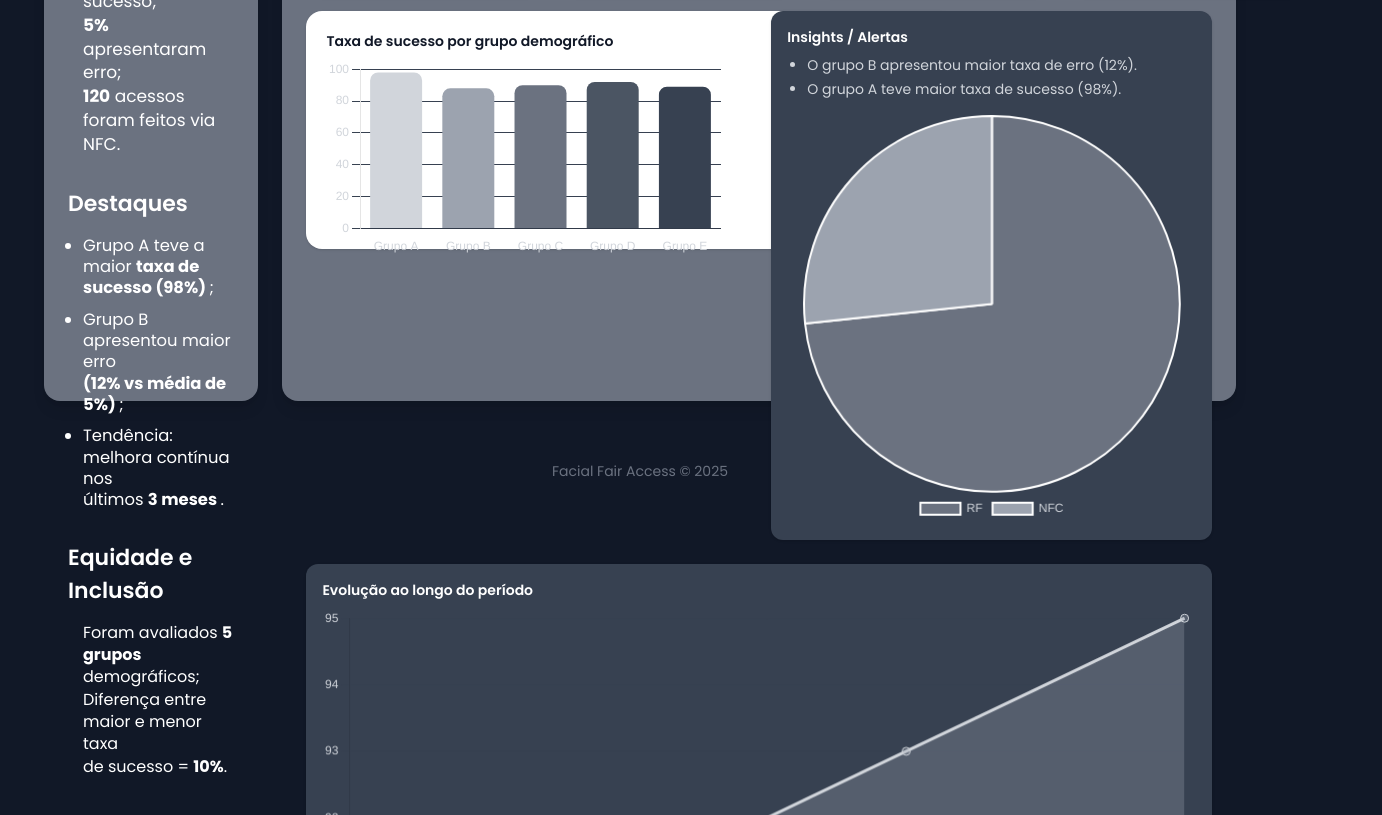
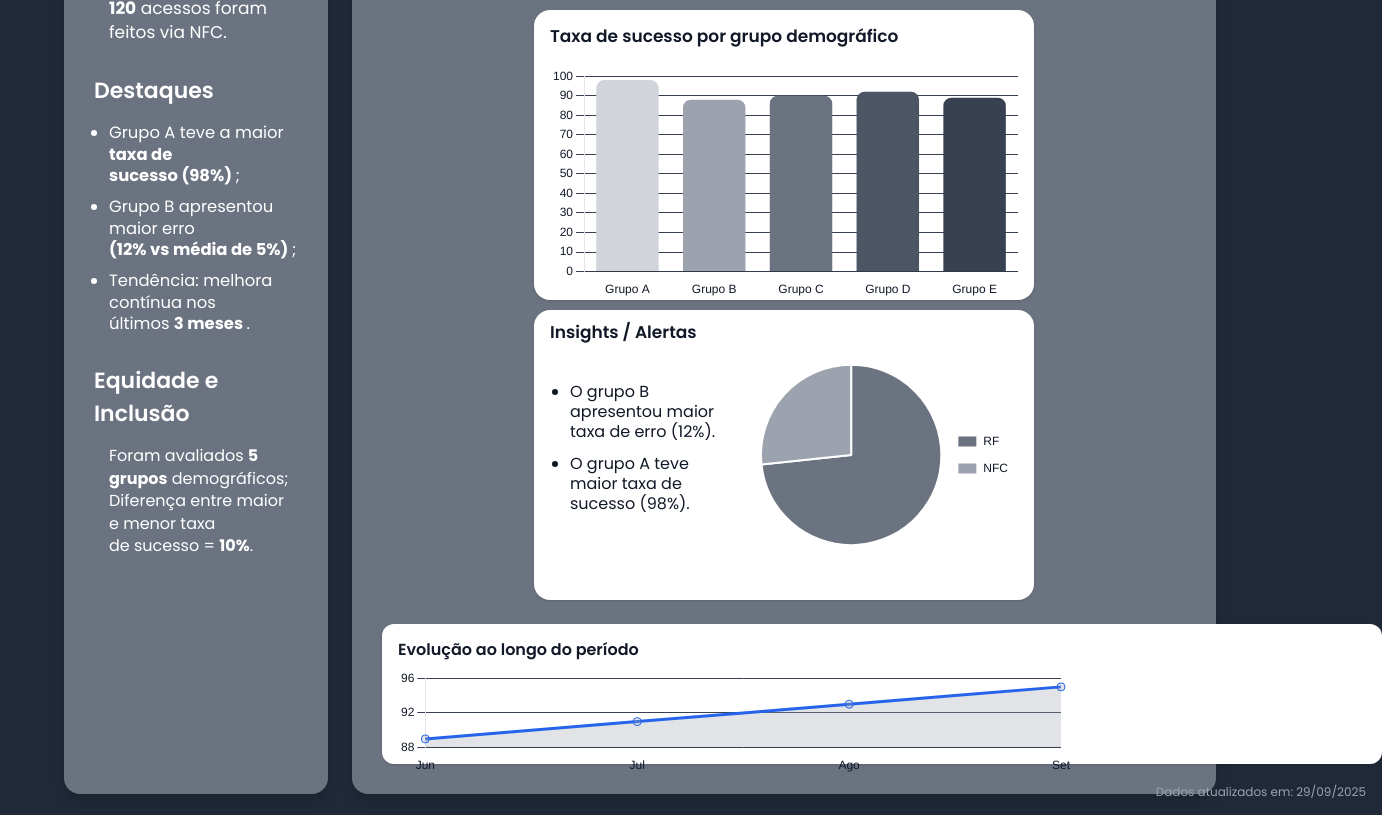
Before and after one commit to PROJETO-FINAL-TCC/FRONT-END, a plain HTML site: page dash.html in a window 1280 px wide. Shown: the part 335-1150 px from the top of the page, 1382 px wide, since content can reach past the window. Drawn offline with nearby package versions, Linux system fonts and the light colour scheme; files that its build step writes are made by us from their sources; files whose address does not match are found by name.

Commit message:
Add files via upload

```diff
--- a/dash.css
+++ b/dash.css
@@ -9,6 +9,16 @@
   --number: #d9d9d9;
   --texto: #ffffff;
   --btnaction: #111827;
+}
+* {
+  box-sizing: border-box;
+}
+
+body {
+  margin: 0;
+  font-family: "Poppins", sans-serif;
+  background: var(--background);
+  color: var(--texto);
 }
 
 header {
@@ -38,18 +48,25 @@ hr {
 }
 
 main {
-  margin: 20px;
-  box-sizing: border-box;
-  justify-content: center;
-  max-height: calc(100vh - 120px);
+  min-height: calc(100vh - 120px);
+  display: grid;
+  gap: 16px;
+  padding: 10px;
+  margin-top: 10px;
+  margin-left: 40px;
+  margin-right: 40px;
 }
 
 body {
+  margin: 0;
   font-family: "Poppins", sans-serif;
+  background: var(--background);
+  color: var(--texto);
 }
 
 #resumo-cards {
   width: 25%;
+  padding: 30px;
   background-color: var(--painel);
 }
 
@@ -97,8 +114,10 @@ body {
 }
 
 #dashboard {
-  width: 80%;
-  background-color: var(--painel);
+  width: 75%;
+  margin: 0 auto; /* centraliza todo o painel */
+  background: var(--painel);
+  padding: 30px;
 }
 
 #dashboard h2 {
@@ -127,6 +146,7 @@ body {
   width: 1000px;
   height: 110px;
   margin-top: 10px;
+  align-items: center;
   margin-left: auto;
   margin-right: auto;
 }
@@ -161,19 +181,80 @@ body {
 
 /* Graficos */
 
+#grafico-1 {
+  margin-top: 40px;
+  display: flex; /* muda de grid para flex */
+  justify-content: center; /* centraliza horizontalmente */
+  align-items: flex-start; /* alinha pelo topo */
+  gap: 10px; /* espaço entre os dois gráficos */
+  width: 100%;
+  flex-wrap: wrap; /* permite quebrar linha em telas pequenas */
+}
+
 #grafico-1 #grafico-container {
-    height: 45%;
-    width: 650px;
-    background-color: var(--texto);
-    padding: 20px;
-    border-radius: 16px;
-    box-sizing: border-box;
-    color: var(--btnaction);
+  height: 290px;
+  width: 500px;
+  align-items: center;
+  background-color: var(--texto);
+  border-radius: 16px;
+  box-sizing: border-box;
+  color: var(--btnaction);
+}
+#grafico-container h3 {
+  font-size: 17px;
+  font-weight: 520;
+  margin-bottom: 20px;
+}
+
+#grafico-2 {
+  height: 290px;
+  width: 500px;
+  background-color: var(--texto);
+  border-radius: 16px;
+  box-sizing: border-box;
+  color: var(--btnaction);
+  display: flex; /* coloca texto e gráfico lado a lado */
+  align-items: center; /* centraliza verticalmente */
+  justify-content: space-between; /* separa os dois elementos */
+  gap: 20px; /* espaço entre o texto e o gráfico */
+}
+
+#grafico-2 h3 {
+  margin-top: -58px;
+  font-size: 17px;
+  font-weight: 520;
+}
+
+#grafico-2 ul {
+  margin-top: 40px;
+}
+
+#grafico-2 ul li {
+  color: var(--btnaction);
+  font-size: 16px;
+  margin-bottom: 12px;
+}
+
+#evolucao {
+  align-items: center;
+  background: var(--texto);
+  height: 140px;
+  width: 1000px;
+  margin-left: auto;
+  margin-right: auto;
+}
+
+#evolucao h3 {
+  color: var(--btnaction);
+  font-size: 16px;
 }
 
 
-
-
+footer {
+  text-align: center;
+  color: var(--texto);
+  font-size: 12px;
+}
 
 /* Sombras suaves e bordas arredondadas */
 
--- a/dash.html
+++ b/dash.html
@@ -1,6 +1,5 @@
 <!DOCTYPE html>
 <html lang="pt-BR">
-
   <head>
     <meta charset="UTF-8" />
     <meta name="viewport" content="width=device-width, initial-scale=1.0" />
@@ -16,20 +15,24 @@
     <link rel="stylesheet" href="/public/css/dash.css" />
   </head>
 
-<body class="bg-gray-900 text-white font-[Poppins]">
-    <header class="bg-gray-800 p-4 flex justify-between items-center rounded-b-2xl shadow-md">
-        <h1 class="text-xl font-semibold">Dashboard – Facial Fair Access</h1>
-        <p class="text-sm text-gray-300">
-            Métricas de Justiça e Inclusão: acompanhe taxas por grupo demográfico
-        </p>
+  <body>
+    <header>
+      <!-- Cabeçalho com nome do projeto-->
+      <h1>Facial Fair Access <span style="font-weight: 200"> | </span></h1>
+      <p>Dashboard de métricas</p>
     </header>
+    <hr />
 
     <main class="flex flex-col lg:flex-row gap-6 p-6">
       <!-- Painel de resumo -->
-        <section id="resumo-cards" class="bg-gray-800 rounded-2xl p-6 w-full lg:w-1/3 shadow-lg">
+      <section
+        id="resumo-cards"
+        class="bg-gray-800 rounded-2xl p-6 w-full lg:w-1/3 shadow-lg"
+      >
         <h2 class="text-lg font-semibold mb-4">Resumo</h2>
-            <p id = "resumop" class="text-sm text-gray-300 mb-3">
-                Neste período foram realizadas <strong>450 leituras faciais</strong>;<br />
+        <p id="resumop" class="text-sm text-gray-300 mb-3">
+          Neste período foram realizadas
+          <strong>450 leituras faciais</strong>;<br />
           <strong>95%</strong> tiveram sucesso;<br />
           <strong>5%</strong> apresentaram erro;<br />
           <strong>120</strong> acessos foram feitos via NFC.
@@ -37,22 +40,41 @@
 
         <h3 class="text-md font-semibold mt-4 mb-2">Destaques</h3>
         <ul class="text-sm text-gray-300 list-disc pl-5 space-y-1">
-                <li>Grupo A teve a maior <strong> taxa de <br/> sucesso (98%) </strong>;</li>
-                <li>Grupo B apresentou maior erro <br/> <strong> (12% vs média de 5%) </strong>;</li>
-                <li>Tendência: melhora contínua nos <br/> últimos <strong> 3 meses </strong>.</li>
+          <li>
+            Grupo A teve a maior
+            <strong>
+              taxa de <br />
+              sucesso (98%) </strong
+            >;
+          </li>
+          <li>
+            Grupo B apresentou maior erro <br />
+            <strong> (12% vs média de 5%) </strong>;
+          </li>
+          <li>
+            Tendência: melhora contínua nos <br />
+            últimos <strong> 3 meses </strong>.
+          </li>
         </ul>
 
         <h3 class="text-md font-semibold mt-6 mb-2">Equidade e Inclusão</h3>
         <p id="equidade" class="text-sm text-gray-300">
-                Foram avaliados <strong>5 grupos</strong> demográficos;<br /> Diferença entre maior e menor taxa <br/> de sucesso = <strong>10%</strong>.
+          Foram avaliados <strong>5 grupos</strong> demográficos;<br />
+          Diferença entre maior e menor taxa <br />
+          de sucesso = <strong>10%</strong>.
         </p>
       </section>
 
       <!-- Painel principal do dashboard -->
-        <section id="dashboard" class="bg-gray-800 rounded-2xl p-6 w-full lg:w-2/3 shadow-lg">
+      <section
+        id="dashboard"
+        class="bg-gray-800 rounded-2xl p-6 w-full lg:w-2/3 shadow-lg"
+      >
         <div class="flex justify-between items-center mb-4">
           <h2 class="text-lg font-semibold">Dashboard</h2>
-                <select class="bg-gray-700 text-white text-sm rounded-lg p-2 focus:outline-none">
+          <select
+            class="bg-gray-700 text-white text-sm rounded-lg p-2 focus:outline-none"
+          >
             <option>Selecionar período</option>
             <option>Última semana</option>
             <option>Último mês</option>
@@ -63,45 +85,59 @@
         <!-- Cards principais -->
         <div id="cards" class="grid grid-cols-2 md:grid-cols-4 gap-4 mb-6">
           <div class="bg-gray-700 rounded-xl text-center p-4 shadow">
-                    <p id= "number" class="text-3xl font-bold">95%</p>
+            <p id="number" class="text-3xl font-bold">95%</p>
             <p class="text-sm text-gray-300">Sucesso</p>
           </div>
           <div class="bg-gray-700 rounded-xl text-center p-4 shadow">
-                    <p id= "number" class="text-3xl font-bold">5%</p>
+            <p id="number" class="text-3xl font-bold">5%</p>
             <p class="text-sm text-gray-300">Erro</p>
           </div>
           <div class="bg-gray-700 rounded-xl text-center p-4 shadow">
-                    <p id= "number" class="text-3xl font-bold">120</p>
+            <p id="number" class="text-3xl font-bold">120</p>
             <p class="text-sm text-gray-300">NFC</p>
           </div>
           <div class="bg-gray-700 rounded-xl text-center p-4 shadow">
-                    <p id= "number" class="text-3xl font-bold">450</p>
+            <p id="number" class="text-3xl font-bold">450</p>
             <p class="text-sm text-gray-300">Usuários</p>
           </div>
         </div>
 
         <!-- Gráficos e insights -->
-            <div id="grafico-1" class="grid grid-cols-1 md:grid-cols-2 gap-6">
-                <div id ="grafico-container" class="bg-gray-700 rounded-xl p-4 shadow">
+        <div
+          id="grafico-1"
+          class="grid grid-cols-1 md:grid-cols-2 gap-6 justify-center items-start"
+        >
+          <div
+            id="grafico-container"
+            class="bg-gray-700 rounded-xl p-4 shadow w-[90%] md:w-[500px] mx-auto"
+          >
             <h3 class="text-sm font-semibold mb-2">
               Taxa de sucesso por grupo demográfico
             </h3>
             <canvas id="barChart"></canvas>
           </div>
 
-                <div class="bg-gray-700 rounded-xl p-4 shadow">
+          <div
+            id="grafico-2"
+            id="grafico-2"
+            class="bg-gray-700 rounded-xl p-4 shadow w-[90%] md:w-[500px] mx-auto flex items-center justify-between"
+          >
+            <div id="texto-grafico">
               <h3 class="text-sm font-semibold mb-2">Insights / Alertas</h3>
               <ul class="text-sm text-gray-300 list-disc pl-5 mb-4 space-y-1">
                 <li>O grupo B apresentou maior taxa de erro (12%).</li>
                 <li>O grupo A teve maior taxa de sucesso (98%).</li>
               </ul>
-                    <canvas id="pieChart" width="100" height="100"></canvas>
+            </div>
+            <canvas id="pieChart" class="w-[150px] h-[150px]"></canvas>
           </div>
         </div>
 
-            <div class="bg-gray-700 rounded-xl p-4 shadow mt-6">
-                <h3 class="text-sm font-semibold mb-2">Evolução ao longo do período</h3>
-                <canvas id="lineChart"></canvas>
+        <div id="evolucao" class="bg-gray-700 rounded-xl p-4 shadow mt-6">
+          <h3 class="text-sm font-semibold mb-2">
+            Evolução ao longo do período
+          </h3>
+          <canvas id="lineChart" width="1000" height="160"></canvas>
           <p class="text-xs text-gray-400 mt-2 text-right">
             Dados atualizados em: 29/09/2025
           </p>
@@ -109,12 +145,11 @@
       </section>
     </main>
 
-    <footer class="text-center text-gray-500 text-sm py-4">
-        Facial Fair Access © 2025
+    <footer>
+      Protótipo educativo | Facial Fair Access © Todos os direitos reservados
     </footer>
 
     <!-- Script dos gráficos -->
     <script src="/public/js/dash.js"></script>
   </body>
-
 </html>
--- a/dash.js
+++ b/dash.js
@@ -19,11 +19,11 @@ new Chart(barCtx, {
         scales: {
             y: {
                 beginAtZero: true,
-                ticks: { color: "#d1d5db" },
+                ticks: { color: "#111827" },
                 grid: { color: "#374151" },
             },
             x: {
-                ticks: { color: "#d1d5db" },
+                ticks: { color: "#111827" },
                 grid: { display: false },
             },
         },
@@ -47,8 +47,8 @@ new Chart(pieCtx, {
     options: {
         plugins: {
             legend: {
-                position: "bottom",
-                labels: { color: "#d1d5db" },
+                position: "right",
+                labels: { color: "#111827" , boxWidth: 20, padding: 15 },
             },
         },
     },
@@ -63,7 +63,7 @@ new Chart(lineCtx, {
         datasets: [{
             label: "Taxa de sucesso (%)",
             data: [89, 91, 93, 95],
-            borderColor: "#d1d5db",
+            borderColor: "#2563eb",
             backgroundColor: "rgba(156, 163, 175, 0.3)",
             fill: true,
             tension: 0.4,
@@ -74,11 +74,11 @@ new Chart(lineCtx, {
         scales: {
             y: {
                 beginAtZero: false,
-                ticks: { color: "#d1d5db" },
+                ticks: { color: "#111827" },
                 grid: { color: "#374151" },
             },
             x: {
-                ticks: { color: "#d1d5db" },
+                ticks: { color: "#111827" },
                 grid: { display: false },
             },
         },
```
Also changed, not shown: index.html (+0 -2 lines). Lines whose indentation alone changed are shown as unchanged.
